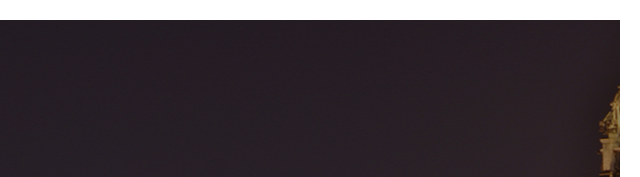
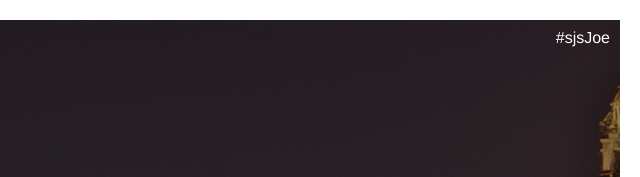
Before and after one commit to Joe8Bit/browser-security-talk, a website: page index.html in a window 1280 px wide. Shown: the top 177 px of the page, 640-1280 px from the left. Drawn offline with Linux system fonts and the light colour scheme.

Commit message:
add hashtag

```diff
--- a/css/theme/joep.css
+++ b/css/theme/joep.css
@@ -20,6 +20,16 @@ body {
   -moz-background-size: cover;
   -o-background-size: cover;
   background-size: cover;
+}
+
+#hashtag {
+  position: fixed;
+  z-index: 9999;
+  top: 30px;
+  right: 30px;
+  color: #fff;
+  font-style: 16px;
+  font-family: 'Helvetica', sans-serif;
 }
 
 #border {
--- a/index.html
+++ b/index.html
@@ -33,6 +33,8 @@
 	<body>
 
 		<div id="border"></div>
+
+		<div id="hashtag">#sjsJoe</div>
 
 		<div class="reveal">
 
```
